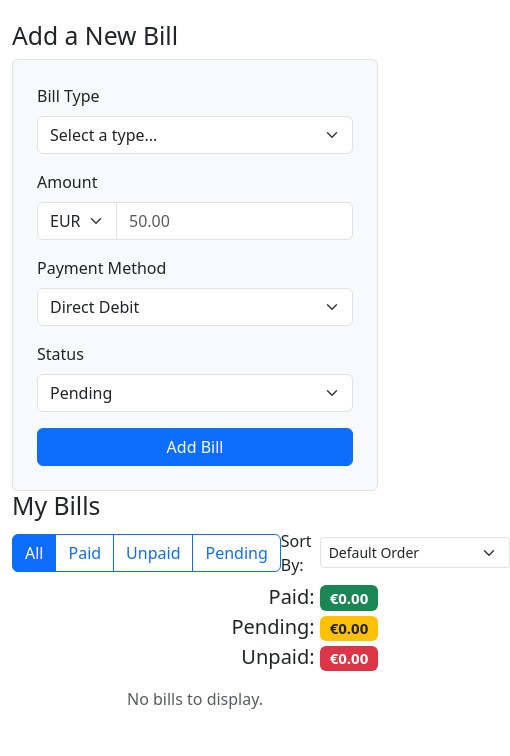
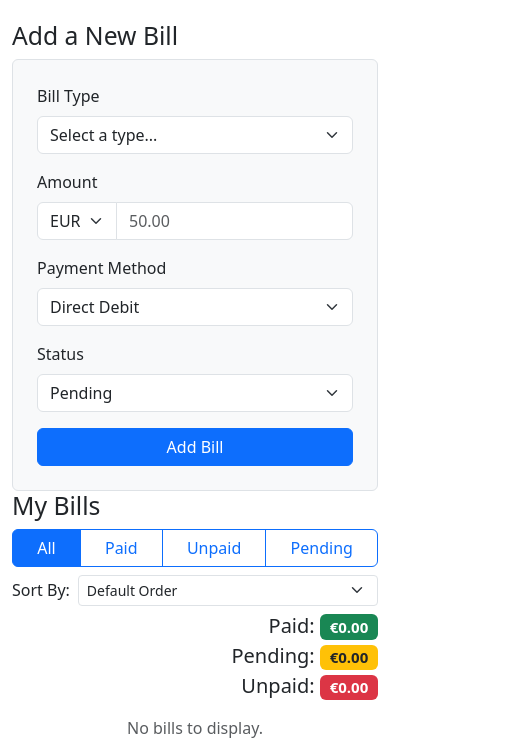
Before and after one commit to claytoncrispim/bill-calculator-pro, a website with bundled scripts: page docs/index.html in a window 390 px wide. Shown: the part 152-908 px from the top of the page, 510 px wide, since content can reach past the window. Before the commit the page ends 879 px from the top, so only its background shows below. Built offline with nearby package versions, Linux system fonts and the light colour scheme.

Commit message:
Fix mobile layout for filters and Sort By controls

```diff
--- a/docs/index.html
+++ b/docs/index.html
@@ -76,16 +76,17 @@
 
         <div class="col-md-7">
             <h2>My Bills</h2>
-            <div class="d-flex justify-content-between align-items-center mb-2">
-                <div id="filter-buttons-container" class="btn-group" role="group" aria-label="Bill filters">
+            <div class="d-flex flex-column flex-md-row justify-content-between align-items-md-center gap-2 mb-2">
+              <div id="filter-buttons-container" class="btn-group flex-wrap" role="group" aria-label="Bill filters">
                 <button type="button" class="btn btn-outline-primary active filter-btn" data-filter="All">All</button>
                 <button type="button" class="btn btn-outline-primary filter-btn" data-filter="Paid">Paid</button>
                 <button type="button" class="btn btn-outline-primary filter-btn" data-filter="Unpaid">Unpaid</button>
                 <button type="button" class="btn btn-outline-primary filter-btn" data-filter="Pending">Pending</button>
               </div>
-                <div class="d-flex align-items-center">
-                    <label for="sort-by" class="form-label me-2 mb-0">Sort By:</label>
-                    <select class="form-select form-select-sm" id="sort-by" style="width: auto;">
+
+              <div class="d-flex align-items-center justify-content-md-end gap-2">
+                <label for="sort-by" class="form-label mb-0 text-nowrap">Sort By:</label>
+                <select class="form-select form-select-sm w-100 w-md-auto" id="sort-by">
                   <option value="default">Default Order</option>
                   <option value="amount-high-low">Amount (High to Low)</option>
                   <option value="amount-low-high">Amount (Low to High)</option>
```
Also changed, not shown: 2 other files. Lines whose indentation alone changed are shown as unchanged.
